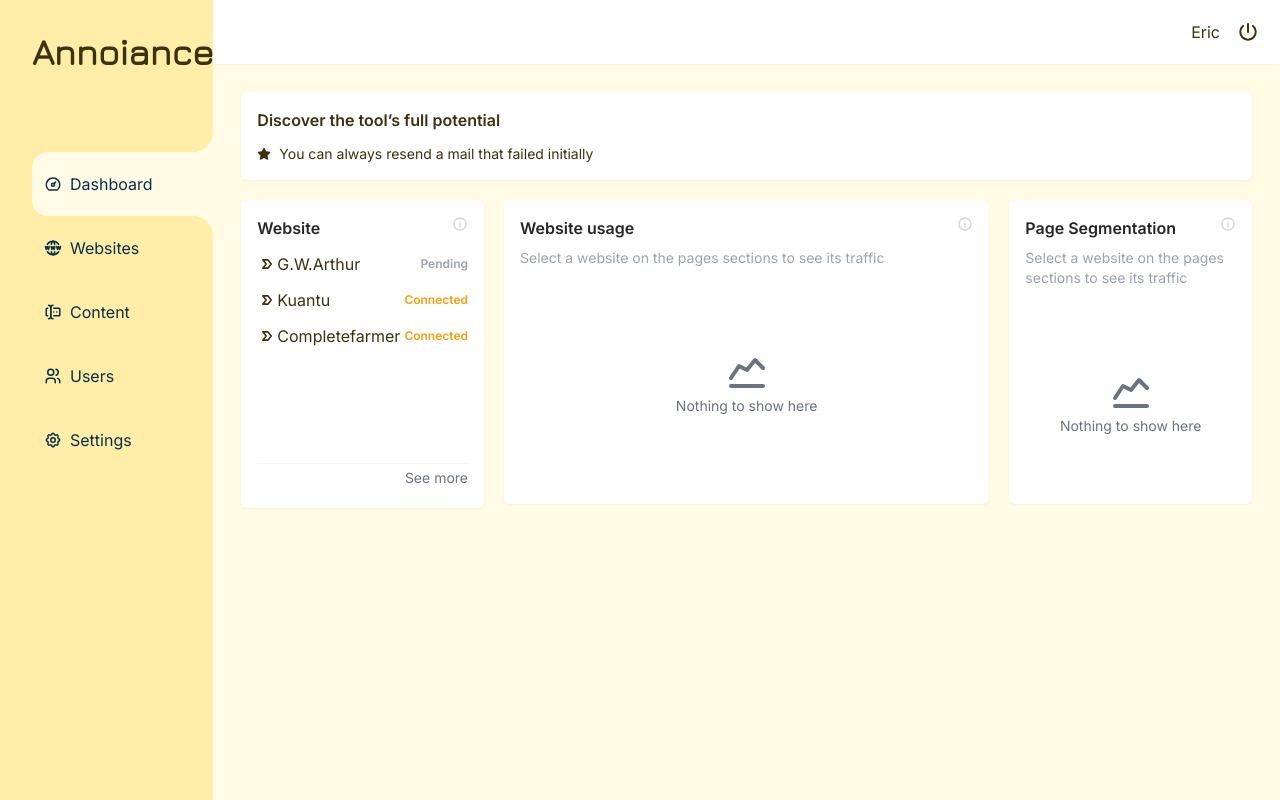
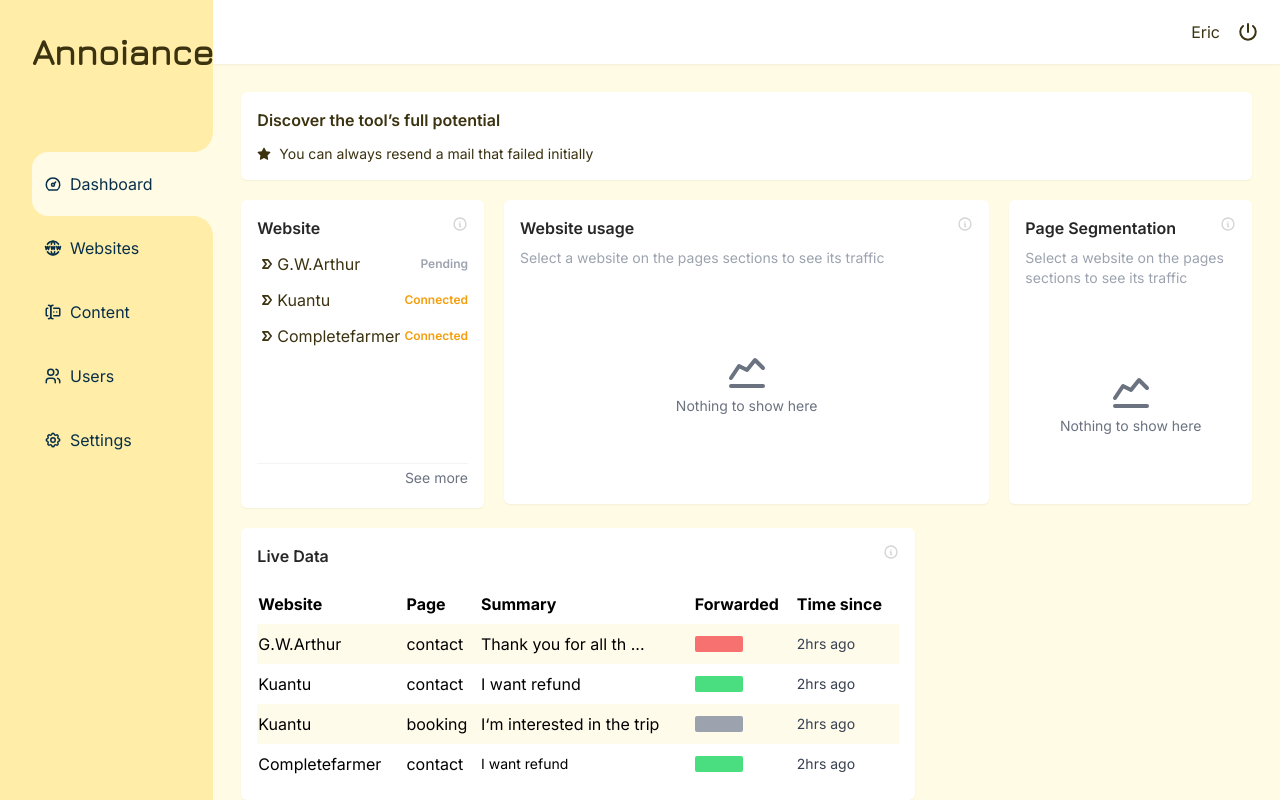
Before and after one commit to Gigman2/annoiance, a Next.js app: page /dashboard in a window 1280 px wide. Built offline with nearby package versions, Linux system fonts and the light colour scheme.

Commit message:
added home page live data table

```diff
--- a/src/app/(routes)/dashboard/layout.tsx
+++ b/src/app/(routes)/dashboard/layout.tsx
@@ -39,7 +39,7 @@ const DashboardLayout  = ({
   children: React.ReactNode;
 }) => {
   return (
-    <div className="w-screen h-screen flex items-center justify-center bg-slate-200 relative">
+    <div className="w-screen h-screen flex items-center justify-center bg-slate-200 relative overflow-hidden">
         <div className=' h-screen w-2/12 bg-yellow pt-8 pl-8 z-20'>
             <h1 className={`text-4xl font-bold text-yellow-dark mb-3 ${jura.className}`}>Annoiance</h1>
 
@@ -73,7 +73,7 @@ const DashboardLayout  = ({
                     <TbPower className='text-2xl text-yellow-dark cursor-pointer'/>
                 </div>
             </div>
-            <div className='w-full h-auto p-7 box-border'>
+            <div className='w-full h-full p-7 box-border overflow-y-scroll pb-12'>
                 {children}
             </div>
         </div>
--- a/src/app/(routes)/dashboard/page.tsx
+++ b/src/app/(routes)/dashboard/page.tsx
@@ -72,6 +72,62 @@ const DashboardHome = () => {
           </AnalyticsCard>
         </div>
       </div>
+
+      <div className='flex gap-5 mt-5 mb-8'>
+        <div className='w-8/12'>
+            <AnalyticsCard id='live-feed' title='Live Data' description=''>
+              <table className='table-auto w-full mt-4'>
+                <thead className='text-left'>
+                  <tr>
+                    <th className='py-2'>Website</th>
+                    <th>Page</th>
+                    <th>Summary</th>
+                    <th>Forwarded</th>
+                    <th>Time since</th>
+                  </tr>
+                </thead>
+                <tbody>
+                  <tr className='bg-amber-50'>
+                    <td className='py-2'>G.W.Arthur</td>
+                    <td>contact</td>
+                    <td>Thank you for all th ...</td>
+                    <td>
+                      <div className='w-12 h-4 rounded-sm bg-red-400'></div>
+                    </td>
+                    <td className='text-gray-700 text-sm'>2hrs ago</td>
+                  </tr>
+                  <tr className='bg-white'>
+                    <td className='py-2'>Kuantu </td>
+                    <td>contact</td>
+                    <td>I want refund</td>
+                    <td>
+                      <div className='w-12 h-4 rounded-sm bg-green-400'></div>
+                    </td>
+                    <td className='text-gray-700 text-sm'>2hrs ago</td>
+                  </tr>
+                  <tr className='bg-amber-50'>
+                    <td className='py-2'>Kuantu </td>
+                    <td>booking</td>
+                    <td>I&lsquo;m interested in the trip</td>
+                    <td>
+                      <div className='w-12 h-4 rounded-sm bg-gray-400'></div>
+                    </td>
+                    <td className='text-gray-700 text-sm'>2hrs ago</td>
+                  </tr>
+                  <tr className='bg-white'>
+                    <td className='py-2'>Completefarmer </td>
+                    <td>contact</td>
+                    <td className='text-sm'>I want refund</td>
+                    <td>
+                      <div className='w-12 h-4 rounded-sm bg-green-400'></div>
+                    </td>
+                    <td className='text-gray-700 text-sm'>2hrs ago</td>
+                  </tr>
+                </tbody>
+              </table>
+            </AnalyticsCard>
+        </div>
+      </div>
     </div>
   )
 }
```
Lines whose indentation alone changed are shown as unchanged.
